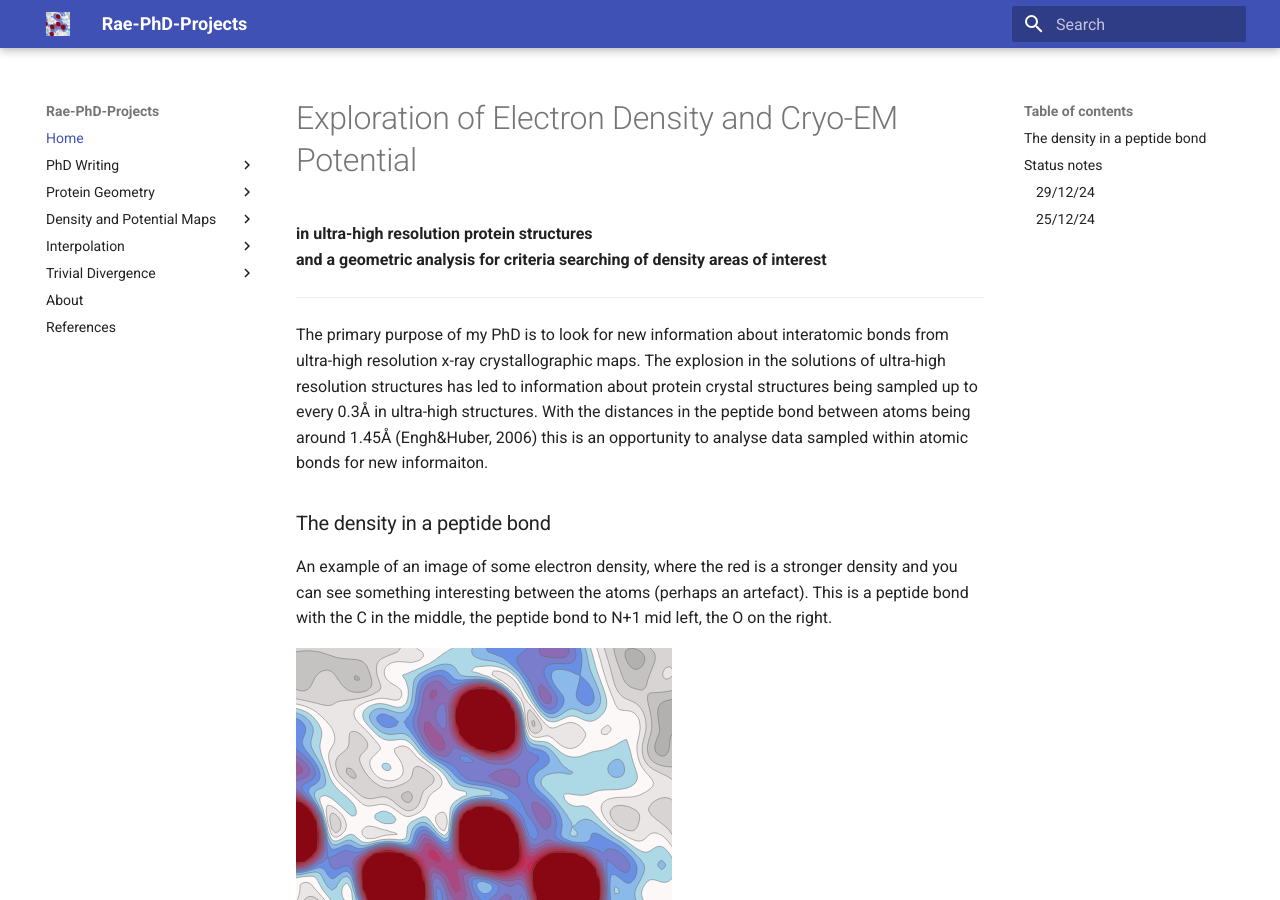
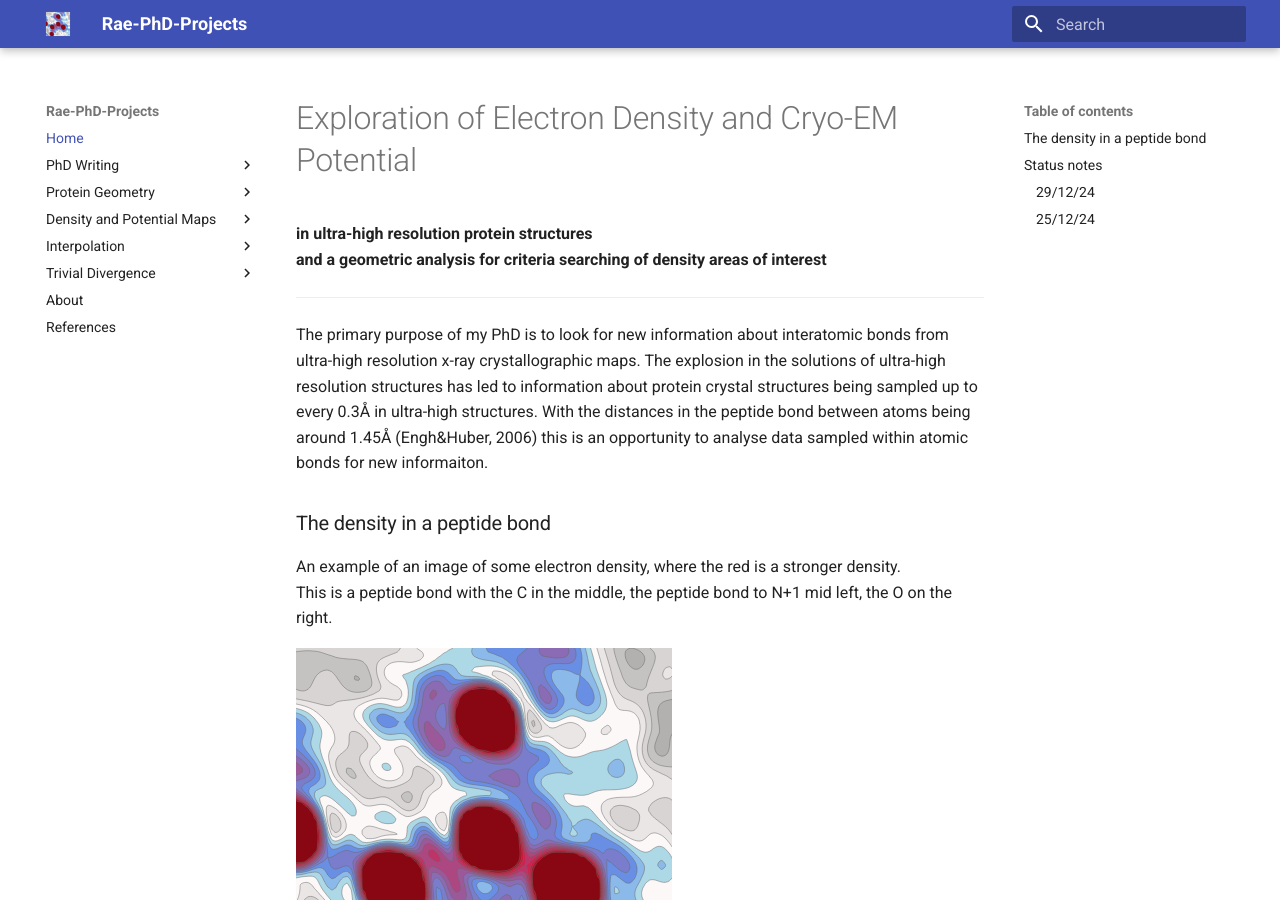
Before and after one commit to rae-gh/rae, an MkDocs documentation site: the page built from docs/index.md, in a window 1280 px wide and 900 px high. Built offline with MkDocs 1.6.1 and Material for MkDocs 9.7.7, drawn with Linux system fonts in a browser that asks for light colours.

Commit message:
Minor text change on home page

```diff
--- a/docs/index.md
+++ b/docs/index.md
@@ -6,7 +6,8 @@
 The primary purpose of my PhD is to look for new information about interatomic bonds from ultra-high resolution x-ray crystallographic maps. The explosion in the solutions of ultra-high resolution structures has led to information about protein crystal structures being sampled up to every 0.3Å in ultra-high structures.  With the distances in the peptide bond between atoms being around 1.45Å (Engh&Huber, 2006) this is an opportunity to analyse data sampled within atomic bonds for new informaiton.
 
 ### The density in a peptide bond
-An example of an image of some electron density, where the red is a stronger density and you can see something interesting between the atoms (perhaps an artefact).  This is a peptide bond with the C in the middle, the peptide bond to N+1 mid left, the O on the right.
+An example of an image of some electron density, where the red is a stronger density.
+This is a peptide bond with the C in the middle, the peptide bond to N+1 mid left, the O on the right.
 
 ![image info](./assets/density.png)
 
```
